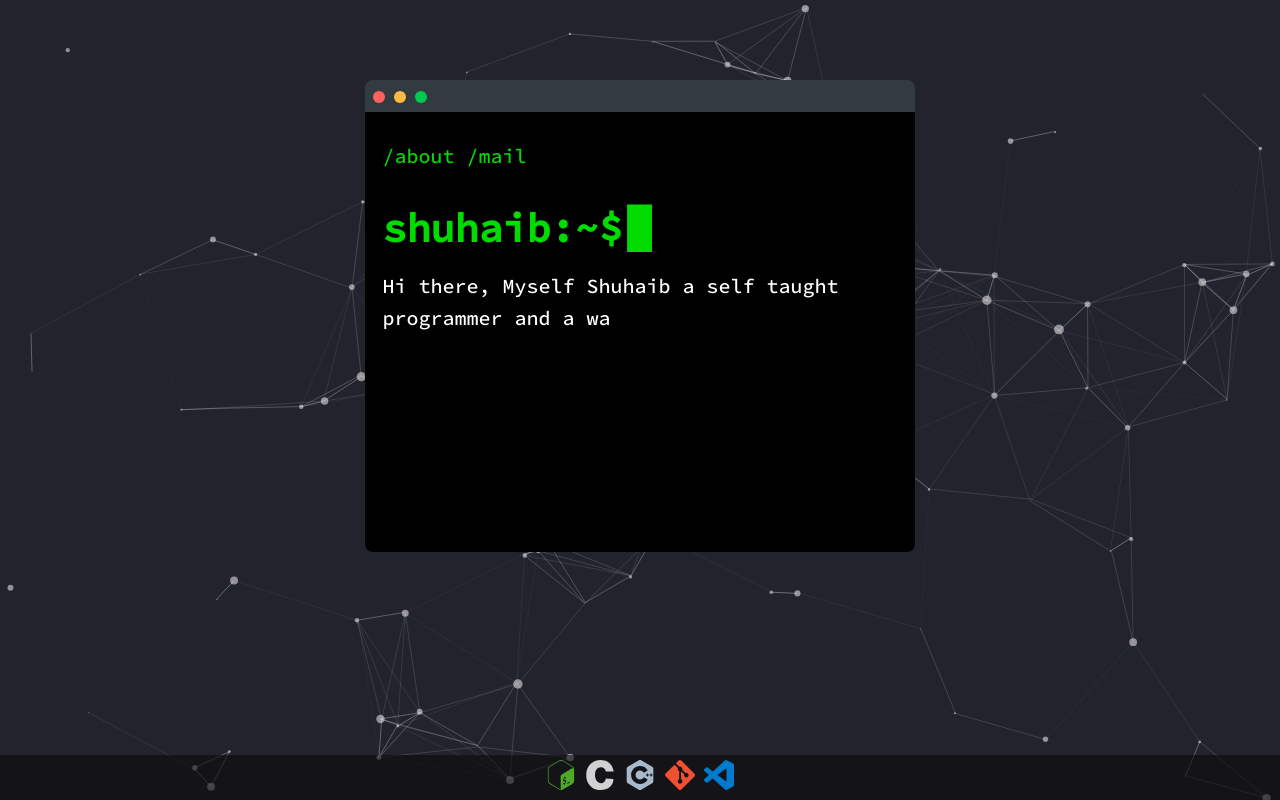
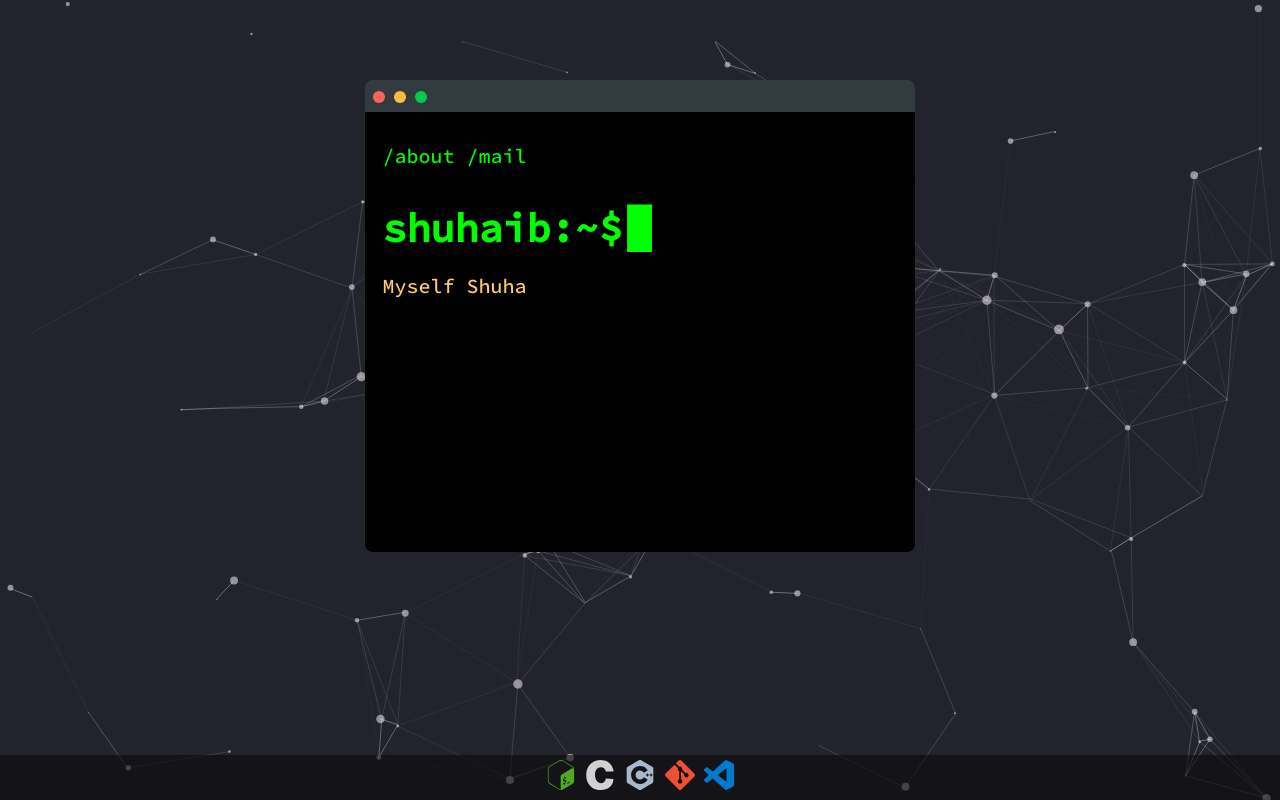
Before and after one commit to shuhaib360/shuhaib360.github.io, a plain HTML site: page index.html in a window 1280 px wide. Drawn offline with nearby package versions, Linux system fonts and the light colour scheme.

Commit message:
Changed the descriptions and font-color

```diff
--- a/scripts/app.js
+++ b/scripts/app.js
@@ -12,43 +12,56 @@ var typewriter = new Typewriter(app, {
     delay: 75,
     autoStart: true,
     cursor: '█',
-    strings: ['Hi there, Myself Shuhaib a self taught programmer and a wannabe System Developer']
+    strings: ['Hi there \u{1F44B}...']
 });
 typewriter
-//.deleteAll(1)
-//.pauseFor(50)
+	.typeString('Myself Shuhaib,<br/>')
+    .pauseFor(300)
+	.typeString(' - a self taught programmer and a wannabe System Developer \u{1F4BB} ...')
     .pauseFor(300)
     .deleteAll(1)
-    .typeString('<b>~$./about<b/><br />')
+    .typeString('<b>~$./about \u{1F468}\u200D\u{1F680}<b/></br>')
     .pauseFor(300)
-    .typeString("I'm a flexible, self motivated and ambitious lad who is passionate about learning new technologies.<br/>")
+    .typeString("\u{1F4CC} I'm a flexible, self motivated and ambitious lad who is passionate about learning new technologies.<br/>")
     .pauseFor(300)
-    .typeString("Iam highly organised and excited about my work because i love what i do.<br/>")
-    .pauseFor(300)
-    .typeString('I have a bachelor degree in Engineering with major in Electronics and Communication.')
-    .pauseFor(300)
+    .typeString('\u{1F4CC} I have a bachelor degree in Electronics and Communication Engineering.')
+    .pauseFor(350)
     .deleteAll(1)
 /**/
-    .typeString('<b>~$./work<b/><br />')
+    .typeString('<b>~$./work \u{1F574}\uFE0F<b/><br/>')
     .pauseFor(300)
-    .typeString("Iam an Open Source enthusiast<br/>")
+    .typeString("\u{1F4CC} I use Linux/Kubuntu as my main OS \u{1F427}.<br/>")
     .pauseFor(300)
-    .typeString("My go-to language is C <br/>")
+    .typeString("\u{1F4CC} My go-to language is C.<br/>")
     .pauseFor(300)
-    .typeString('Iam also comfortable in C++, Bash and Python')
+    .typeString('\u{1F4CC} Iam also comfortable in C++, Bash and Python.<br/>')
     .pauseFor(300)
-    .typeString('I use both vim and vscode')
-    .pauseFor(300)
+    .typeString('\u{1F4CC} For work, I use both vim and vscode.')
+    .pauseFor(450)
     .deleteAll(1)
 /**/
-    .typeString('<b>~$./contact<b/></br>')
+    .typeString('<b>~$./personal \u{1F939}\u200D\u2642\uFE0F<b/><br/>')
     .pauseFor(300)
-    .typeString('<a href="http://github.com/">GitHub</a> <br />')
-    .typeString('<a href="https://www.linkedin.com/in/shuhaibummer">LinkedIn</a> <br />')
-    .typeString('<a href="https://www.instagram.com/shuhaibeee/">Instagram</a> <br />')
-//.typeString('<a href="mailto:shuhaib.uk20@gmail.com">Email</a> <br />')
+    .typeString("\u{1F408} Cat Person<br/>")
+    .pauseFor(300)
+    .typeString('\u{1F938}\u200D\u2642\uFE0F Loves playing Football, cricket and badminton.<br/>')
+    .pauseFor(300)
+	.typeString("\u{1F90D} Liverpool fan #YWNA <br/>")
+    .pauseFor(300)
+    .typeString('\u{1F3AC} Sci-fi, Thriller and RomCom<br/>')
+    .pauseFor(300)
+	.typeString('\u{1F9D8} "To Live and Let Live."')
+    .pauseFor(550)
+    .deleteAll(1)
+/**/
+    .typeString('<b>~$./contact \u{1F4EC}<b/></br>')
+    .pauseFor(300)
+    .typeString('\u{1F4CC} <a href="http://github.com/shuhaib360">GitHub</a> <br />')
+    .typeString('\u{1F4CC} <a href="https://www.linkedin.com/in/shuhaibummer">LinkedIn</a> <br />')
+    .typeString('\u{1F4CC} <a href="https://www.instagram.com/shuhaibeee/">Instagram</a> <br />')
+    .typeString('\u{1F4CC} <a href="mailto:shuhaib.uk20@gmail.com">Email</a> <br />')
 //.typeString('<a href="/Resume.pdf" download>Resume</a> <br />')
-    .typeString('"There are 10 kinds of people in the world - those who understand binary and those who don\'t"')
+    .typeString('"There are 10 kinds of people in the world - those who understands binary and those who don\'t"')
     .pauseFor(1000)
 
 
--- a/styles/styles.css
+++ b/styles/styles.css
@@ -1,10 +1,15 @@
 @import url('https://fonts.googleapis.com/css?family=Source+Code+Pro:500');
 :root{
     --bg-main: #23232e;
-    --green:rgb(0, 219, 0);
+    --green:#00ff00;
     --term-red:#fc625c;
     --term-yellow:#fdbc40;
     --term-green:#00CA4E;
+    --footer:#0a090994;
+    --task-bg:#323b40;
+    --term-black:#000000;
+    --term-font:#ffcc66;
+    --anim-bord:#e3e3e3;
 }
 /*Preloader*/
 .preloader{
@@ -26,12 +31,12 @@
 .preloader .loader{
     height: 40px;
     width: 40px;
-    border: 2px solid #e3e3e3;
+    border: 2px solid var(--anim-bord);
     border-radius: 50%;
     border-top: 2px solid transparent;
     border-bottom: 2px solid transparent;
-    -webkit-animation: spinit 1.5s linear infinite;
-    animation: spinit 1.5s linear infinite;
+    -webkit-animation: spinit 1.3s linear infinite;
+    animation: spinit 1.3s linear infinite;
     -webkit-transition: all 1s ease;
     transition: all 1s ease;
     display: -ms-flexbox;
@@ -47,12 +52,12 @@
 .preloader .inloader{
     height: 20px;
     width: 20px;
-    border: 2px solid #e3e3e3;
+    border: 2px solid var(--anim-bord);
     border-radius: 50%;
     border-left: 2px solid transparent;
     border-right: 2px solid transparent;
-    -webkit-animation: spinit 1.5s linear infinite;
-    animation: spinit 1.5s linear infinite;
+    -webkit-animation: spinit 1.3s linear infinite;
+    animation: spinit 1.3s linear infinite;
 }
 @-webkit-keyframes spinit{
     0%{
@@ -74,7 +79,6 @@
 	transform: rotate(360deg);
     }
 }
-
 #particles-js{
     background-color: var(--bg-main);
     position: fixed;
@@ -111,7 +115,7 @@ body {
     position: relative;
     top: 80px;
     margin: 0 auto;
-    color: #fff;
+    color: var(--term-font);
     -webkit-font-smoothing: antialiased;
     -moz-osx-font-smoothing: grayscale;
     text-rendering: optimizeLegibility;
@@ -121,14 +125,14 @@ body {
     padding-left: 0.5rem;
     border-top-left-radius: 0.5rem;
     border-top-right-radius: 0.5rem;
-    background-color: #323b40;
+    background-color: var(--task-bg);
 }
 .terminal__window {
     height: 27.5rem;
     padding: 1.1rem;
     border-bottom-right-radius: 0.5rem;
     border-bottom-left-radius: 0.5rem;
-    background-color: #000;
+    background-color: var(--term-black);
 }
 .terminal__circle {
     position: relative;
@@ -213,7 +217,7 @@ footer {
     left: 0;
     bottom: 0;
     width: 100%;
-    background-color: #0a090994;
+    background-color: var(--footer);
     text-align: center;
     padding: 5px 0;
 }
```
